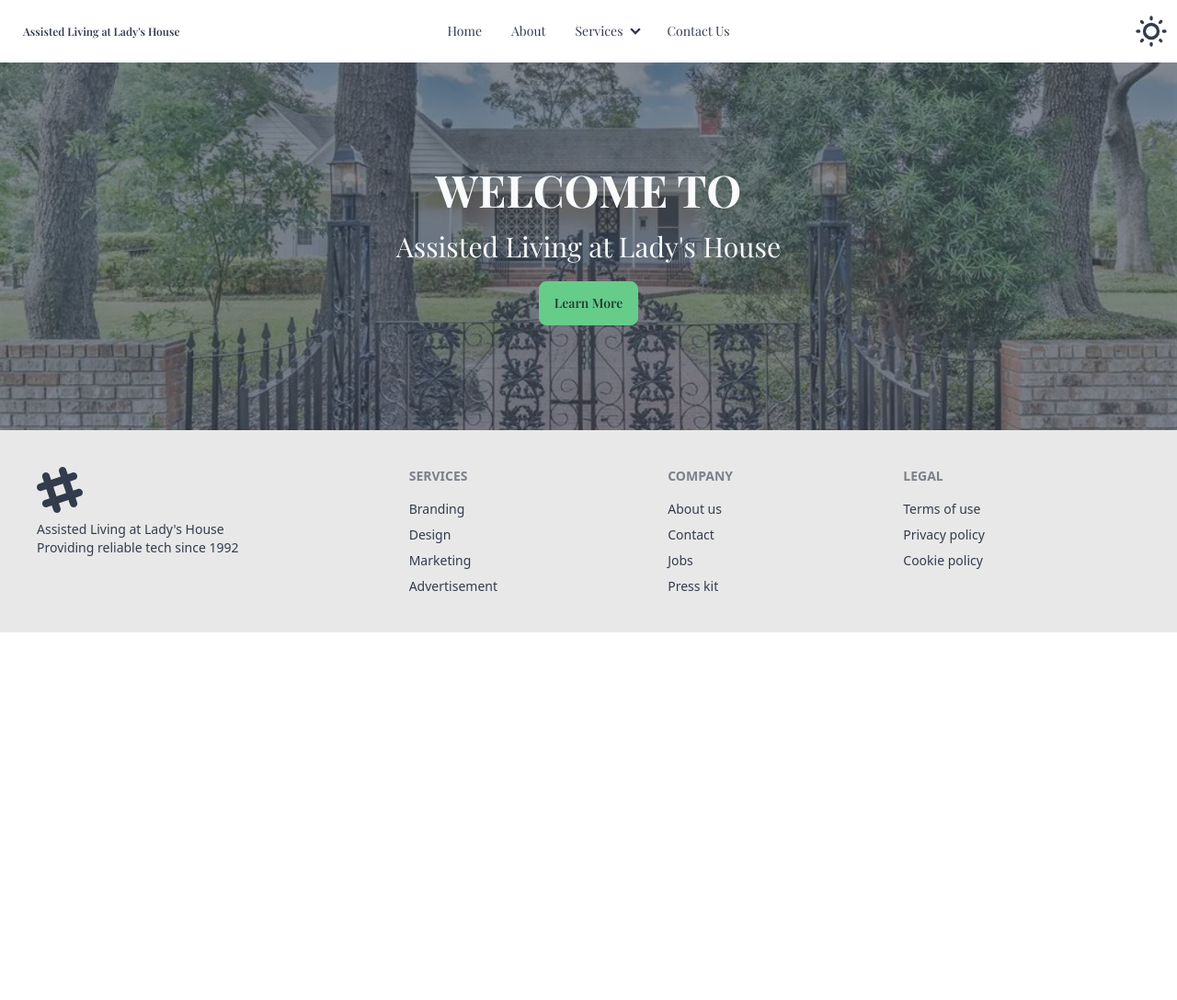
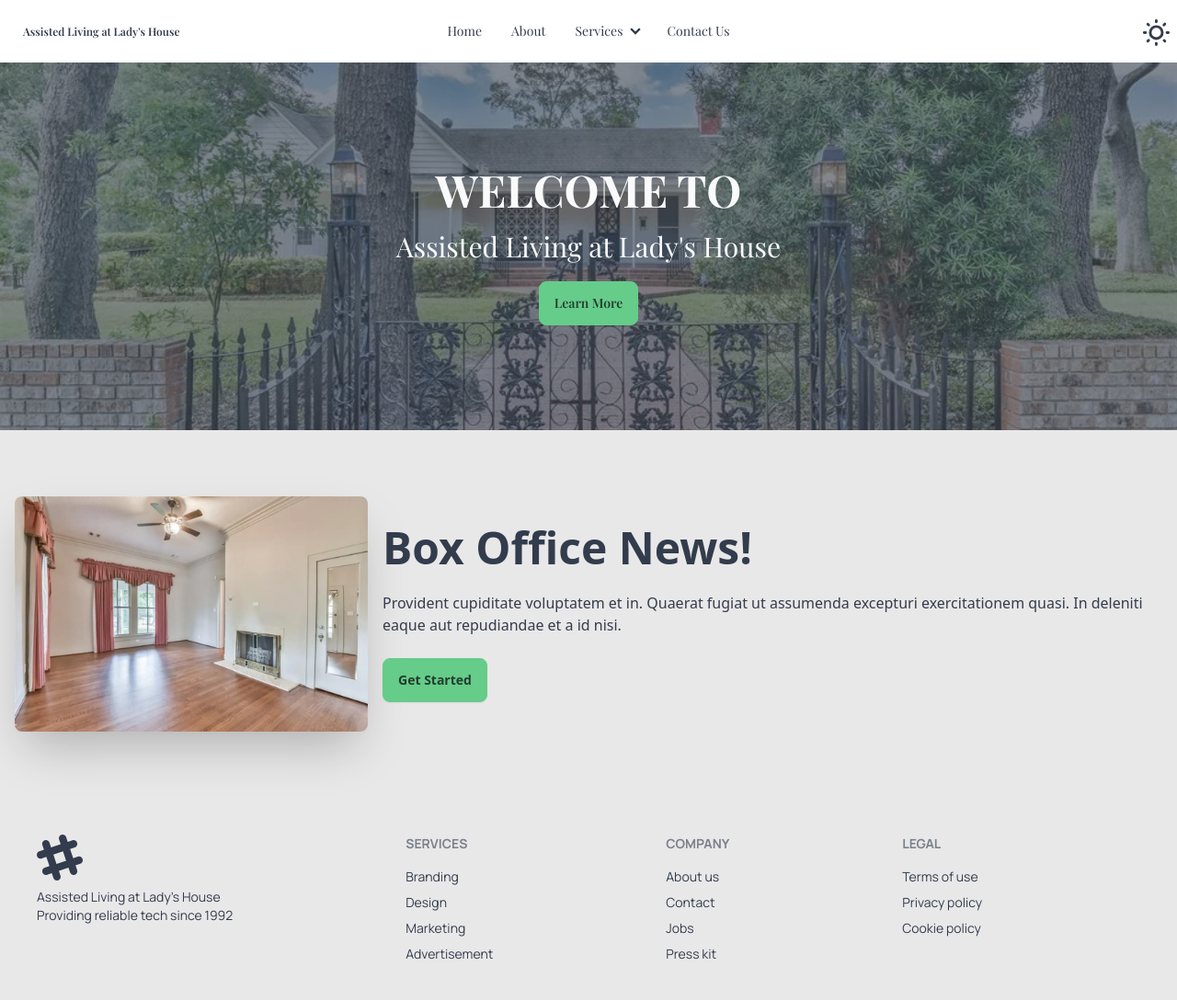
Before and after one commit to caleblopez96/ALLH, a website: page index.html in a window 1280 px wide. Shown: the whole page at 92% size. Before the commit the page ends 800 px from the top, so only its background shows below. Drawn offline with nearby package versions, Linux system fonts and the light colour scheme; a web font is replaced by a local one.

Commit message:
Add files via upload

```diff
--- a/index.html
+++ b/index.html
@@ -13,7 +13,7 @@
   <title>Assisted Living at Lady's House</title>
 </head>
 <body>
-  <div class="navbar font-main-font-fam">
+<div class="navbar font-main-font-fam">
     <div class="navbar-start">
       <div class="dropdown">
         <div tabindex="0" role="button" class="btn btn-ghost lg:hidden">
@@ -69,26 +69,26 @@
 
         <!-- sun icon -->
         <svg
-          class="swap-off h-10 w-10 fill-current"
+          class="swap-off h-8 w-8 fill-current"
           xmlns="http://www.w3.org/2000/svg"
-          viewBox="0 0 24 24">
+          viewBox="0 0 22 22">
           <path
             d="M5.64,17l-.71.71a1,1,0,0,0,0,1.41,1,1,0,0,0,1.41,0l.71-.71A1,1,0,0,0,5.64,17ZM5,12a1,1,0,0,0-1-1H3a1,1,0,0,0,0,2H4A1,1,0,0,0,5,12Zm7-7a1,1,0,0,0,1-1V3a1,1,0,0,0-2,0V4A1,1,0,0,0,12,5ZM5.64,7.05a1,1,0,0,0,.7.29,1,1,0,0,0,.71-.29,1,1,0,0,0,0-1.41l-.71-.71A1,1,0,0,0,4.93,6.34Zm12,.29a1,1,0,0,0,.7-.29l.71-.71a1,1,0,1,0-1.41-1.41L17,5.64a1,1,0,0,0,0,1.41A1,1,0,0,0,17.66,7.34ZM21,11H20a1,1,0,0,0,0,2h1a1,1,0,0,0,0-2Zm-9,8a1,1,0,0,0-1,1v1a1,1,0,0,0,2,0V20A1,1,0,0,0,12,19ZM18.36,17A1,1,0,0,0,17,18.36l.71.71a1,1,0,0,0,1.41,0,1,1,0,0,0,0-1.41ZM12,6.5A5.5,5.5,0,1,0,17.5,12,5.51,5.51,0,0,0,12,6.5Zm0,9A3.5,3.5,0,1,1,15.5,12,3.5,3.5,0,0,1,12,15.5Z" />
         </svg>
 
         <!-- moon icon -->
         <svg
-          class="swap-on h-10 w-10 fill-current"
+          class="swap-on h-8 w-8 fill-current"
           xmlns="http://www.w3.org/2000/svg"
-          viewBox="0 0 24 24">
+          viewBox="0 0 22 22">
           <path
             d="M21.64,13a1,1,0,0,0-1.05-.14,8.05,8.05,0,0,1-3.37.73A8.15,8.15,0,0,1,9.08,5.49a8.59,8.59,0,0,1,.25-2A1,1,0,0,0,8,2.36,10.14,10.14,0,1,0,22,14.05,1,1,0,0,0,21.64,13Zm-9.5,6.69A8.14,8.14,0,0,1,7.08,5.22v.27A10.15,10.15,0,0,0,17.22,15.63a9.79,9.79,0,0,0,2.1-.22A8.11,8.11,0,0,1,12.14,19.73Z" />
         </svg>
       </label>
     </div>
-  </div>
+</div>
 
-  <div class="hero min-h-[50vh] font-main-font-fam"
+<div class="hero min-h-[50vh] font-main-font-fam"
   style="background-image: url(assets/images/front-gate-wbp.webp);">
   <div class="hero-overlay bg-opacity-60"></div>
   <div class="hero-content text-neutral-content text-center">
@@ -100,9 +100,25 @@
       <button class="btn btn-primary">Learn More</button>
     </div>
   </div>
-  </div>
+</div>
 
-  <footer class="footer bg-base-200 text-base-content p-10">
+<div class="hero bg-base-200 min-h-[50vh]">
+    <div class="hero-content flex-col lg:flex-row">
+      <img
+        src="assets/images/master-bed-wbp.webp"
+        class="max-w-sm rounded-lg shadow-2xl" alt=""/>
+      <div>
+        <h1 class="text-5xl font-bold">Box Office News!</h1>
+        <p class="py-6">
+          Provident cupiditate voluptatem et in. Quaerat fugiat ut assumenda excepturi exercitationem
+          quasi. In deleniti eaque aut repudiandae et a id nisi.
+        </p>
+        <button class="btn btn-primary">Get Started</button>
+      </div>
+    </div>
+</div>
+
+<footer class="footer bg-base-200 text-base-content p-10 font-secondary-font-fam">
     <aside>
       <svg
         width="50"
@@ -141,8 +157,7 @@
       <a class="link link-hover">Privacy policy</a>
       <a class="link link-hover">Cookie policy</a>
     </nav>
-  </footer>
-
+</footer>
 
 </body>
 </html>
```
Also changed, not shown: src/output.css.
